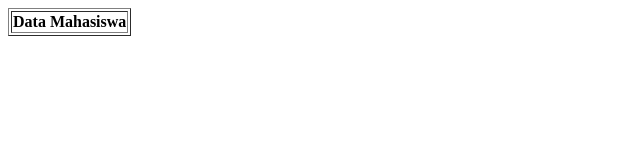
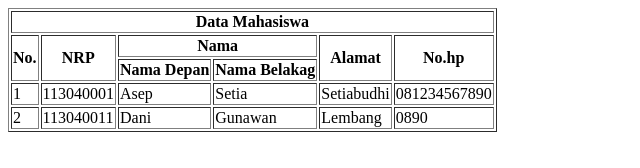
Before and after one commit to BillySakha/itw2025_b_253040084, a plain HTML site: page latihan/latihan2/L2a253040084.html in a window 1280 px wide. Shown: the whole page, without its empty margins (0-640 px from the left). Drawn offline with Linux system fonts and the light colour scheme.

```diff
--- a/latihan/latihan2/L2a253040084.html
+++ b/latihan/latihan2/L2a253040084.html
@@ -7,8 +7,36 @@
 
     <table border="1">
         <tr>
-            <th>Data Mahasiswa</th>
+            <th colspan="6">Data Mahasiswa</th>
         </tr>
+        <tr>
+            <th rowspan="2">No.</th>
+            <th rowspan="2">NRP</th>
+            <th colspan="2" align="center">Nama</th>
+            <th rowspan="2">Alamat</th>
+            <th rowspan=2>No.hp</th>
+        </tr>
+        <tr>
+            <th>Nama Depan</th>
+            <th>Nama Belakag</th>
+        </tr>
+        <tr>
+            <td>1</td>
+            <td>113040001</td>
+            <td>Asep</td>
+            <td>Setia</td>
+            <td>Setiabudhi</td>
+            <td>081234567890</td>
+        </tr>
+        <tr>
+            <td rowspan="">2</td>
+            <td>113040011</td>
+            <td>Dani</td>
+            <td>Gunawan</td>
+            <td>Lembang</td>
+            <td>0890</td>
+        </tr>
+
     </table>
 
 </body>
```
